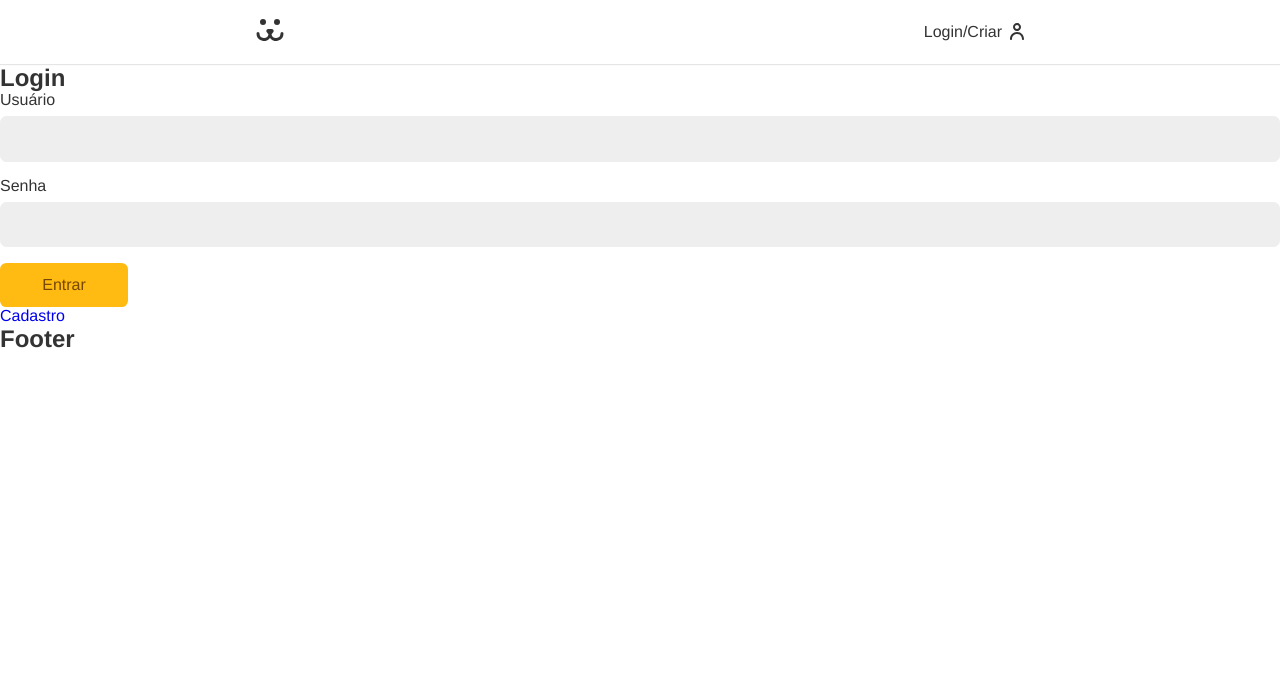
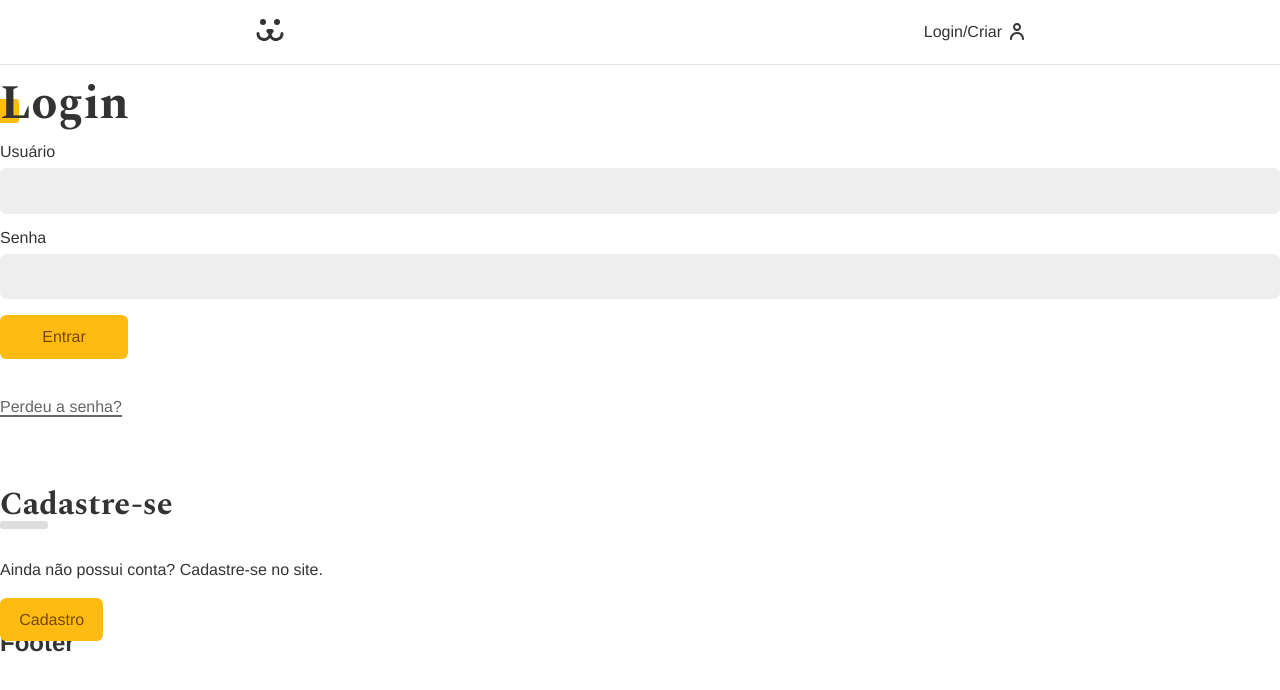
Before and after one commit to d0ugui/insta-dogs, a React (Create React App) app: page /login in a window 1280 px wide. Shown: the top 690 px of the page. Built offline with nearby package versions, Linux system fonts and the light colour scheme.

Commit message:
Estilização do LoginForm

```diff
--- a/public/index.html
+++ b/public/index.html
@@ -5,6 +5,12 @@
     <meta name="viewport" content="width=device-width, initial-scale=1" />
     <meta name="description" content="Dogs - Rede Social para cachorros" />
     <title>Dogs</title>
+    <link rel="preconnect" href="https://fonts.googleapis.com" />
+    <link rel="preconnect" href="https://fonts.gstatic.com" crossorigin />
+    <link
+      href="https://fonts.googleapis.com/css2?family=Spectral:wght@700&display=swap"
+      rel="stylesheet"
+    />
   </head>
   <body>
     <noscript>You need to enable JavaScript to run this app.</noscript>
--- /dev/null
+++ b/src/components/Helper/index.jsx
@@ -0,0 +1,6 @@
+import { P } from './style'
+
+export function Error({ error }) {
+  if (!error) return null
+  return <P>{error}</P>
+}
--- /dev/null
+++ b/src/components/Helper/style.jsx
@@ -0,0 +1,6 @@
+import styled from 'styled-components'
+
+export const P = styled.p`
+  color: #f31;
+  margin: 1rem 0;
+`
--- a/src/components/Login/LoginForm/index.jsx
+++ b/src/components/Login/LoginForm/index.jsx
@@ -4,8 +4,11 @@ import { Link } from 'react-router-dom'
 import { Button } from '../../Forms/Button'
 import { Input } from '../../Forms/Input'
 import { useForm } from '../../../hooks/useForm'
+import { Error } from '../../Helper'
 
 import { UserContext } from '../../../context/UserContext'
+
+import { Container } from './style'
 
 export function LoginForm() {
   const username = useForm()
@@ -22,14 +25,24 @@ export function LoginForm() {
   }
 
   return (
-    <section>
-      <h1>Login</h1>
-      <form action="" onSubmit={handleSubmit}>
+    <Container className="animeLeft">
+      <h1 className="title">Login</h1>
+      <form onSubmit={handleSubmit}>
         <Input label="Usuário" type="text" name="username" {...username} />
         <Input label="Senha" type="password" name="password" {...password} />
         {loading ? <Button disabled>Carregando...</Button> : <Button>Entrar</Button>}
+        <Error error={error} />
       </form>
-      <Link to="/login/criar">Cadastro</Link>
-    </section>
+      <Link className="perdeu" to="/login/perdeu">
+        Perdeu a senha?
+      </Link>
+      <div className="cadastro">
+        <h2>Cadastre-se</h2>
+        <p>Ainda não possui conta? Cadastre-se no site.</p>
+        <Link className="buttonCriar" to="/login/criar">
+          Cadastro
+        </Link>
+      </div>
+    </Container>
   )
 }
--- /dev/null
+++ b/src/components/Login/LoginForm/style.jsx
@@ -0,0 +1,70 @@
+import styled from 'styled-components'
+
+export const Container = styled.section`
+  form {
+    margin-bottom: 2rem;
+  }
+
+  .perdeu {
+    display: inline-block;
+    color: #666;
+    padding: 0.5rem 0;
+    line-height: 1;
+
+    &::after {
+      content: '';
+      height: 2px;
+      width: 100%;
+      background: currentColor;
+      display: block;
+    }
+  }
+
+  .cadastro {
+    margin-top: 4rem;
+
+    h2 {
+      font-family: var(--type-second);
+      line-height: 1;
+      font-size: 2rem;
+
+      &::after {
+        content: '';
+        display: block;
+        background: #ddd;
+        height: 0.5rem;
+        width: 3rem;
+        border-radius: 0.2rem;
+      }
+    }
+
+    p {
+      margin-top: 2rem;
+      margin-bottom: 2rem;
+    }
+
+    .buttonCriar {
+      font-size: 1rem;
+      font-family: var(--type-first);
+      cursor: pointer;
+      border: none;
+      border-radius: 0.4rem;
+      background: #fb1;
+      color: #764701;
+      min-width: 8rem;
+      padding: 0.8rem 1.2rem;
+      transition: 0.1s;
+
+      &:hover,
+      &:focus {
+        outline: none;
+        box-shadow: 0 0 0 3px #fea, 0 0 0 4px #fb1;
+      }
+
+      &:disabled {
+        opacity: 0.5;
+        cursor: wait;
+      }
+    }
+  }
+`
--- a/src/context/UserContext.js
+++ b/src/context/UserContext.js
@@ -39,7 +39,7 @@ export function UserStorage({ children }) {
       setLoading(true)
       const { url, options } = TOKEN_POST({ username, password })
       const tokenRes = await fetch(url, options)
-      if (!tokenRes.ok) throw new Error(`Error: ${tokenRes.statusText}`)
+      if (!tokenRes.ok) throw new Error(`Error: ${tokenRes.status}`)
       const { token } = await tokenRes.json()
       window.localStorage.setItem('token', token)
       await getUser(token)
--- a/src/styles/global.jsx
+++ b/src/styles/global.jsx
@@ -3,7 +3,7 @@ import { createGlobalStyle } from 'styled-components'
 export const GlobalStyle = createGlobalStyle`
   :root {
     --type-first: Helvetica, Arial, sans-serif;
-    --type-second: 'Spectral', georgia;
+    --type-second: 'Spectral', Georgia;
   }
 
   * {
@@ -24,6 +24,7 @@ export const GlobalStyle = createGlobalStyle`
 
   a {
     text-decoration: none;
+    color: #333;
   }
 
   img {
@@ -43,4 +44,40 @@ export const GlobalStyle = createGlobalStyle`
     padding: 0 1rem;
     margin: 0 auto;
   }
+
+  .title {
+    font-family: var(--type-second);
+    line-height: 1;
+    font-size: 3rem;
+    margin: 1rem 0;
+    position: relative;
+    z-index: 1;
+  }
+
+  .title::after {
+    content: '';
+    display: block;
+    width: 1.5rem;
+    height: 1.5rem;
+    background: #fb1;
+    position: absolute;
+    bottom: 5px;
+    left: -5px;
+    border-radius: .2rem;
+    z-index: -1;
+  }
+
+  .animeLeft {
+    opacity: 0;
+    transform: translateX(-20px);
+    animation: animeLeft .3s forwards;
+  }
+
+
+  @keyframes animeLeft {
+    to {
+      opacity: 1;
+      transform: initial;
+    }
+  }
 `
```
